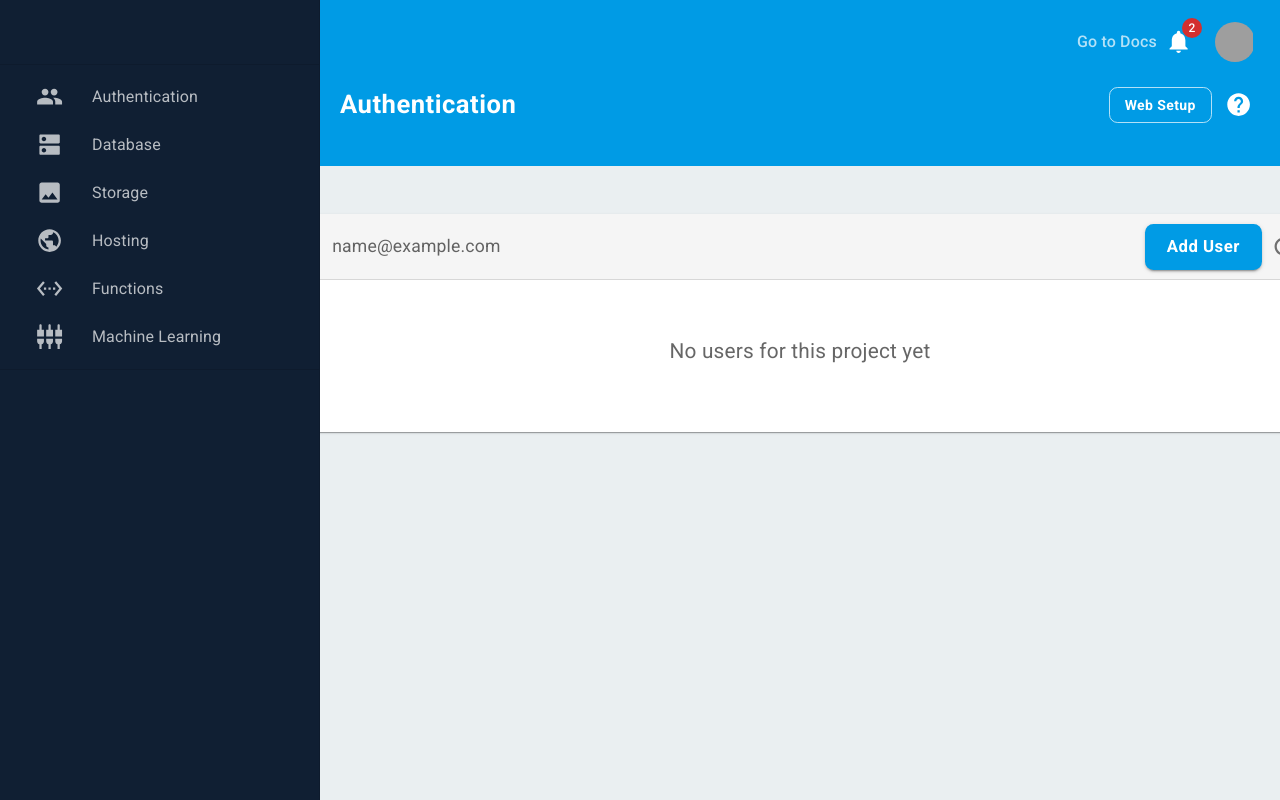
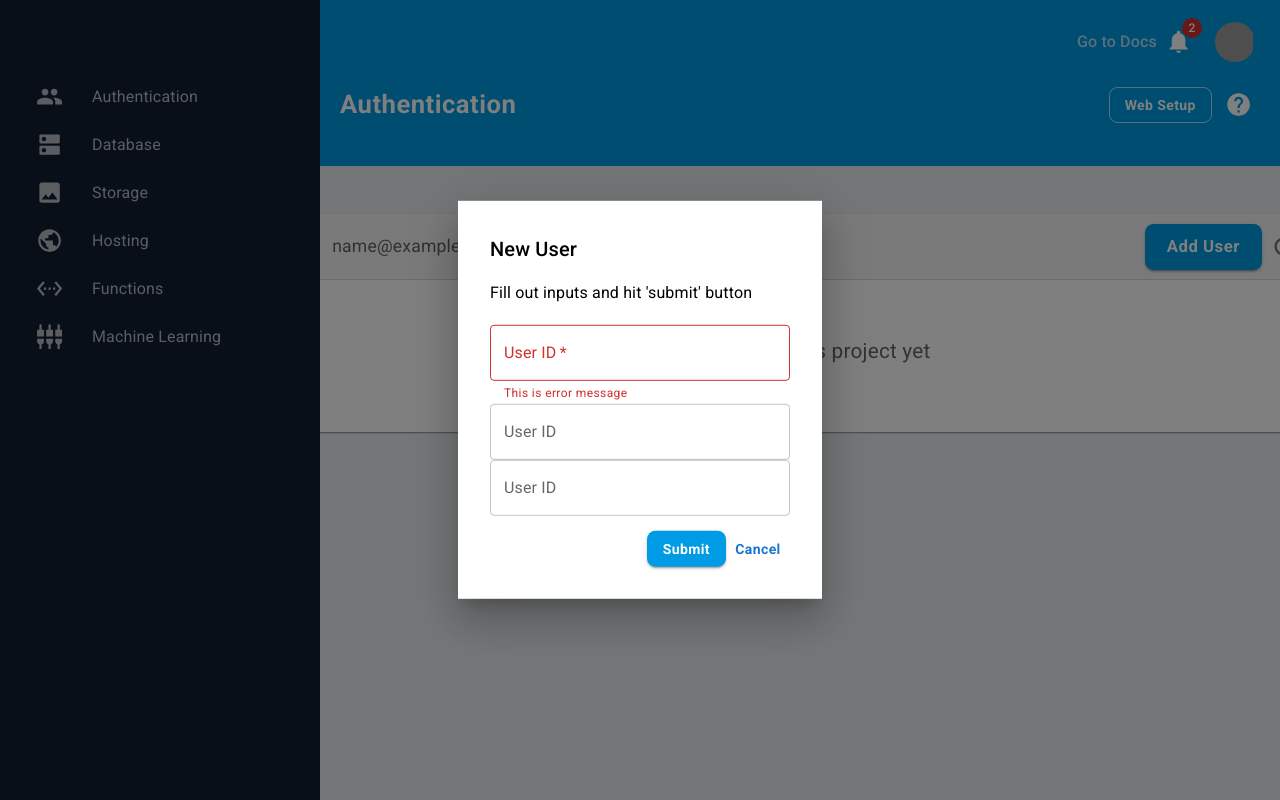
Before and after one commit to mstfakks/ReactMaterialU-, a React (Create React App) app: page /authentication in a window 1280 px wide. Both pictures are taken after typing "name@example.com" into the empty fields and a click on the button "Add User". Shown: the top 800 px of the page. Built offline with nearby package versions, Linux system fonts and the light colour scheme; grey boxes are pictures that could not be loaded.

Commit message:
New user modal added and Yup rules added

```diff
--- a/package.json
+++ b/package.json
@@ -5,6 +5,7 @@
   "dependencies": {
     "@emotion/react": "^11.10.5",
     "@emotion/styled": "^11.10.5",
+    "@hookform/resolvers": "^2.9.10",
     "@mui/icons-material": "^5.10.15",
     "@mui/material": "^5.10.15",
     "@mui/styled-engine-sc": "^5.10.14",
@@ -13,10 +14,12 @@
     "@testing-library/user-event": "^13.5.0",
     "react": "^18.2.0",
     "react-dom": "^18.2.0",
+    "react-hook-form": "^7.40.0",
     "react-router-dom": "^6.4.3",
     "react-scripts": "^2.1.3",
     "styled-components": "^5.3.6",
-    "web-vitals": "^2.1.4"
+    "web-vitals": "^2.1.4",
+    "yup": "^0.32.11"
   },
   "scripts": {
     "start": "react-scripts start",
--- /dev/null
+++ b/src/commons/BasicModal/BasicModal.js
@@ -0,0 +1,36 @@
+import React from "react";
+import { Box, Typography, Modal, Input } from "@mui/material";
+import CommonButton from "../CommonButton/CommonButton";
+import { modalStyles } from "./styles";
+
+export default function BasicModal({
+  open,
+  onClose,
+  title,
+  subTitle,
+  content,
+  validate,
+}) {
+  return (
+    <Modal open={open} onClose={onClose}>
+      {/*onClose ile modal kapanmasını tetikleriz*/}
+      {/* Modal içerisine gelen open propsu true olduğunda görünür. */}
+      <Box sx={modalStyles.wrapper}>
+        <Typography id="modal-modal-title" variant="h6" component="h2">
+          {title}
+        </Typography>
+        <Typography id="modal-modal-description" sx={{ mt: 2 }}>
+          {subTitle}
+        </Typography>
+        {content}
+
+        <Box sx={modalStyles.buttons}>
+          <CommonButton variant="contained" onClick={validate}>
+            Submit
+          </CommonButton>
+          <CommonButton onClick={onClose}>Cancel</CommonButton>
+        </Box>
+      </Box>
+    </Modal>
+  );
+}
--- /dev/null
+++ b/src/commons/BasicModal/styles.js
@@ -0,0 +1,25 @@
+export const modalStyles = {
+  wrapper: {
+    position: "absolute",
+    top: "50%",
+    left: "50%",
+    transform: "translate(-50%, -50%)",
+    width: 300,
+    bgcolor: "background.paper",
+    boxShadow: 24,
+    p: 4,
+  },
+  inputFields: {
+    display: "flex",
+    flexDirection: "column",
+    marginTop: "20px",
+    marginBottom: "15px",
+    ".MuiInput-root": {
+      marginBottom: "20px",
+    },
+  },
+  buttons: {
+    display: "flex",
+    justifyContent: "end",
+  },
+};
--- a/src/commons/CommonButton/CommonButton.js
+++ b/src/commons/CommonButton/CommonButton.js
@@ -1,7 +1,7 @@
 import React from "react";
 import { Button } from "@mui/material";
 
-const CommonButton = ({children, color, disabled, size, sx, variant}) => {
+const CommonButton = ({children, color, disabled, size, sx, variant, onClick }) => {
   return(
     <Button
         color={color}
@@ -9,6 +9,7 @@ const CommonButton = ({children, color, disabled, size, sx, variant}) => {
         size={size}
         variant={variant}
         sx={sx}
+        onClick={onClick}
     >
         {children}
     </Button>
--- /dev/null
+++ b/src/commons/Modals/NewUserModal/NewUserModal.js
@@ -0,0 +1,58 @@
+import React from "react";
+import BasicModal from "../../BasicModal/BasicModal";
+import { Box, Input, TextField } from "@mui/material";
+import { useForm } from "react-hook-form";
+import { yupResolver } from "@hookform/resolvers/yup";
+import * as Yup from "yup";
+
+const NewUserModal = ({ open, onClose }) => {
+  const modalStyles = {
+    inputFields: {
+      display: "flex",
+      flexDirection: "column",
+      marginTop: "20px",
+      marginBottom: "15px",
+      ".MuiInput-root": {
+        marginBottom: "20px",
+      },
+    },
+  };
+  const getContent = () => (
+    <Box sx={modalStyles.inputFields}>
+      <TextField
+        placeholder="User ID"
+        name="userId"
+        label="User ID"
+        required
+        error
+        helperText="This is error message"
+      />
+      <TextField placeholder="User ID" name="userId" label="User ID" />
+      <TextField placeholder="User ID" name="userId" label="User ID" />
+    </Box>
+  );
+
+  const validationSchema = Yup.object().shape({
+    userId: Yup.string()
+      .required("User Id is required")
+      .min(6, "User ID must be at least 6 characters"),
+    email: Yup.string()
+      .required("Email is required")
+      .email("Email is invalid"),
+    phoneNumber: Yup.string(),
+  });
+  return (
+    <BasicModal
+      open={open}
+      onClose={onClose}
+      title="New User"
+      subTitle="Fill out inputs and hit 'submit' button"
+      content={getContent()}
+      validate={() => {}}
+    >
+      NewUserModal
+    </BasicModal>
+  );
+};
+
+export default NewUserModal;
--- a/src/pages/Authentication/Authentication.js
+++ b/src/pages/Authentication/Authentication.js
@@ -1,4 +1,4 @@
-import React from "react";
+import React, { useState } from "react";
 import { IconButton, Box, Typography } from "@mui/material";
 import BasicCard from "../../commons/BasicCard/BasicCard";
 import SearchBar from "../../commons/SearchBar/SearchBar";
@@ -6,15 +6,19 @@ import { Refresh } from "@mui/icons-material";
 import CommonButton from "../../commons/CommonButton/CommonButton";
 import GridWrapper from "../../commons/GridWrapper/GridWrapper";
 import { cardHeaderStyles } from "./styles";
+import NewUserModal from "../../commons/Modals/NewUserModal/NewUserModal";
 
 const Authentication = () => {
+  const [open, setOpen] = useState(
+    false
+  ); /* Modal için başlangıçta open değerini false veriyoruz */
   const getHeader = () => {
     const handleChange = (value) => {
       console.log(value);
     };
 
     const addUser = () => {
-      console.log("click");
+      setOpen(true); /* Modal open değerini burada tıklama ile true yapabiliriz. */
     };
     return (
       <Box sx={cardHeaderStyles.wrapper}>
@@ -56,6 +60,9 @@ const Authentication = () => {
   return (
     <GridWrapper>
       <BasicCard header={getHeader()} content={getContent()} />
+      <NewUserModal open={open} onClose={() => setOpen(false)} />
+      {/* onClose ile herhangi bir yere basıldığında open değerini false a
+      çekip modal kapattık */}
     </GridWrapper>
   );
 };
```
Also changed, not shown: 1 other file (tests, documents, lock files or other folders).
